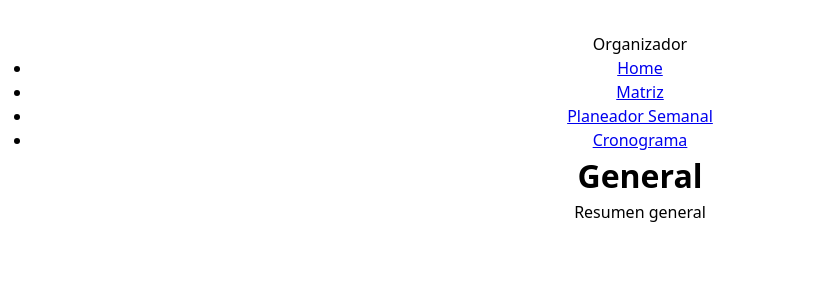
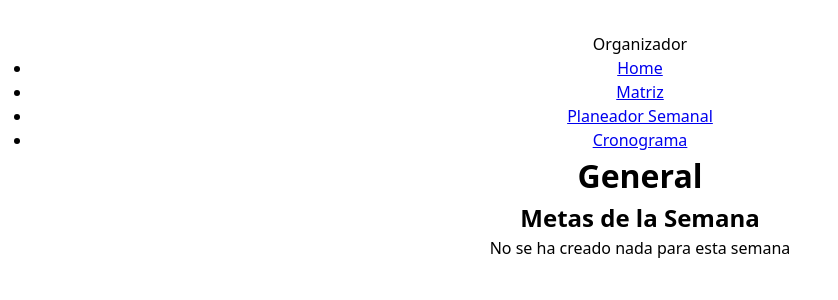
Before and after one commit to ZergioPC/my-mom-schedule, a React (Vite) app: page / in a window 1280 px wide. Shown: the top 300 px of the page, without its empty margins (0-838 px from the left). Built offline with nearby package versions, Linux system fonts and the light colour scheme.

Commit message:
FEATURE. En el home se muestra la informacion correspondiente a la semana actual

```diff
--- a/src/Components/WeekPicker/index.jsx
+++ b/src/Components/WeekPicker/index.jsx
@@ -1,10 +1,13 @@
-import { format } from "date-fns";
+import { format, startOfWeek } from "date-fns";
 
 function WeekPicker({ date, setDate }) {
   const handleChange = (e) => {
     const selectedDate = new Date(e.target.value);
-    const formattedDate = format(selectedDate, "yyyy-MM-dd");
 
+    // Get start of the week (Monday)
+    const weekStart = startOfWeek(selectedDate, { weekStartsOn: 0 });
+
+    const formattedDate = format(weekStart, "yyyy-MM-dd");
     setDate(formattedDate);
   };
 
--- a/src/Hooks/useCronograma.jsx
+++ b/src/Hooks/useCronograma.jsx
@@ -3,7 +3,10 @@ import useLocalStorage from "./useLocalStorage";
 
 export default function useCronograma(){
   const [save, setSave] = useLocalStorage("Cronograma", []);
+  const [startWeek, setStartWeek] = useLocalStorage("Start",""); //2026-01-24
+
   const [cronograma, setCronograma] = React.useState(save);
+  const [counter, setCounter] = React.useState(cronograma.length + 1 || 1);
 
   React.useEffect(()=>{
     setSave(cronograma);
@@ -11,14 +14,18 @@ export default function useCronograma(){
 
   const addCronograma =  (item)=>{
     setCronograma([
-      ...cronograma,item
+      ...cronograma,
+      {...item, id: counter}
     ]);
+    setCounter(prev=> prev + 1);
   };
 
   const rmLastCronograma = ()=>{
     setCronograma(
       cronograma.slice(0, -1)
     );
+
+    setCounter(prev=> prev - 1);
   };
 
   const editCronograma = (edit)=>{
--- a/src/Pages/Home/index.jsx
+++ b/src/Pages/Home/index.jsx
@@ -1,11 +1,39 @@
 import React from "react";
 
+import useLocalStorage from "../../Hooks/useLocalStorage";
+import useCronograma from "../../Hooks/useCronograma";
+
+import idMatchToWeek from "../../Utils/idMatchToWeek";
+
 function Home(){
+  const [startWeek, _ ] = useLocalStorage("Start","");
+  const { cronograma } = useCronograma();
+
+  const currentWeekData = cronograma.find(item =>
+    idMatchToWeek(item, startWeek)
+  );
+
   return(
     <>
       <h1>General</h1>
-
-      <p>Resumen general</p>
+      <main>
+        <section>
+          <h2>Metas de la Semana</h2>
+          {currentWeekData ? (
+            <>
+              <p>{currentWeekData.submeta}</p>
+              <span>{currentWeekData.tema}</span>
+              <ul>
+                {currentWeekData.tareas.map((item, idx) =>
+                  <li  key={idx}>item</li>
+                )}
+              </ul>
+            </>
+          ) : (
+            <p>No se ha creado nada para esta semana</p>
+          )}
+        </section>
+      </main>
     </>
   );
 }
--- /dev/null
+++ b/src/Utils/idMatchToWeek.jsx
@@ -0,0 +1,13 @@
+import { startOfWeek, addWeeks, isSameWeek } from "date-fns";
+
+export default function idMatchToWeek(item, baseDate) {
+  const baseWeekStart = startOfWeek(new Date(baseDate), {
+    weekStartsOn: 0
+  });
+
+  const itemWeekDate = addWeeks(baseWeekStart, item.id);
+
+  return isSameWeek(new Date(), itemWeekDate, {
+    weekStartsOn: 0
+  });
+}
```
Also changed, not shown: src/Utils/weeksSince.jsx (deleted, +0 -9 lines).
